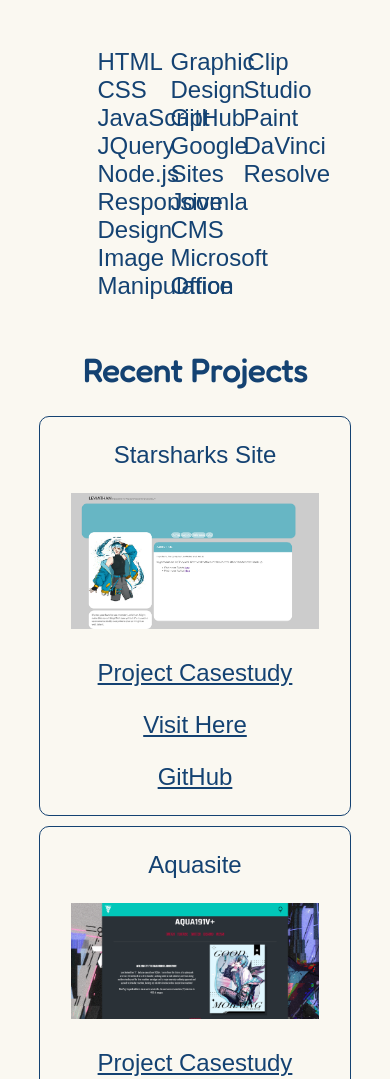
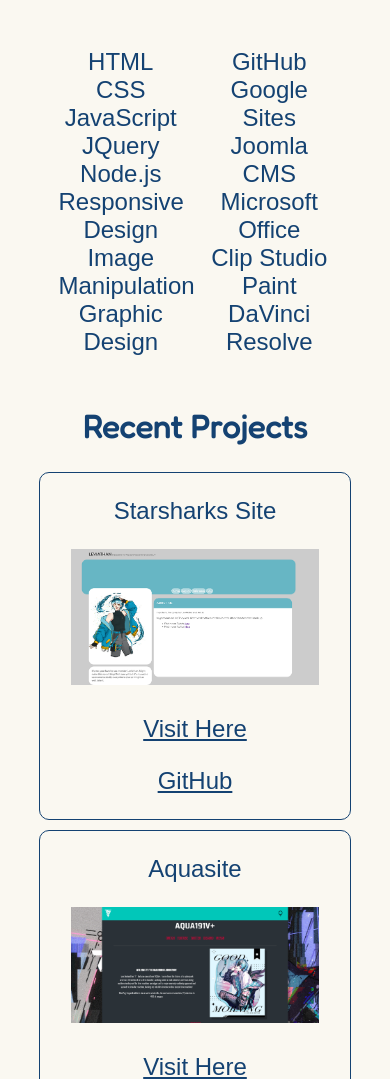
Before and after one commit to Staartline/portfolio, a plain HTML site: page index.html in a window 390 px wide. Shown: the part 521-1600 px from the top of the page. Drawn offline with Linux system fonts and the light colour scheme; a web font is replaced by a local one.

Commit message:
Updated MediaQuery and Index Contents
indexstyles.css
-Updated media query for the ul to be 2 columns on mobile view and 70%

Index.html
-updated links in portfolio projects

```diff
--- a/css/indexstyles.css
+++ b/css/indexstyles.css
@@ -148,4 +148,10 @@ a:hover{
 		grid-template-columns: 1fr;
 	}
 
+	#technologies > ul{
+		columns: 2;
+	 	width: 70%;
+	  	display: inline-block;
+	}
+
 }
--- a/index.html
+++ b/index.html
@@ -27,9 +27,6 @@
 		</div>
 	</header>
 
-
-
-
 	<div class="about">
 		<!--Hero Section-->
 		<h1>Isabel Yim</h1>
@@ -37,8 +34,6 @@
 		<p>I crave creation, of any and everything we can imagine.</p>
 
 	</div>
-
-
 
 	<!--About-->
 	<!--Technologies-->
@@ -69,16 +64,16 @@
 		<div class="portfoliogrid">
 			<div class="portfolioitem">
 				<p>Starsharks Site</p>
-				<img src="assets/strshrks.png" alt="Starsharks">
-				<p><a href="digitalcase1.html" target="_blank">Project Casestudy</a></p>
+				<img src="assets/strshrks.png" alt="Starsharks"><!--
+				<p><a href="digitalcase1.html" target="_blank">Project Casestudy</a></p> -->
 				<p><a href="https://staartline.github.io/strsrks/" target="_blank">Visit Here</a></p>
 				<p><a href="https://github.com/Staartline/strsrks" target="_blank">GitHub</a></p>
 			</div>
 
 			<div class="portfolioitem">
 				<p>Aquasite</p>
-				<img src="assets/aquasite.png" alt="Aquasite">
-				<p><a href="digitalcase2.html" target="_blank">Project Casestudy</a></p>
+				<img src="assets/aquasite.png" alt="Aquasite"><!--
+				<p><a href="digitalcase2.html" target="_blank">Project Casestudy</a></p> -->
 				<p><a href="https://staartline.github.io/aquasite" target="_blank">Visit Here</a></p>
 				<p><a href="https://github.com/Staartline/aquasite" target="_blank">GitHub</a></p>
 			</div>
```
